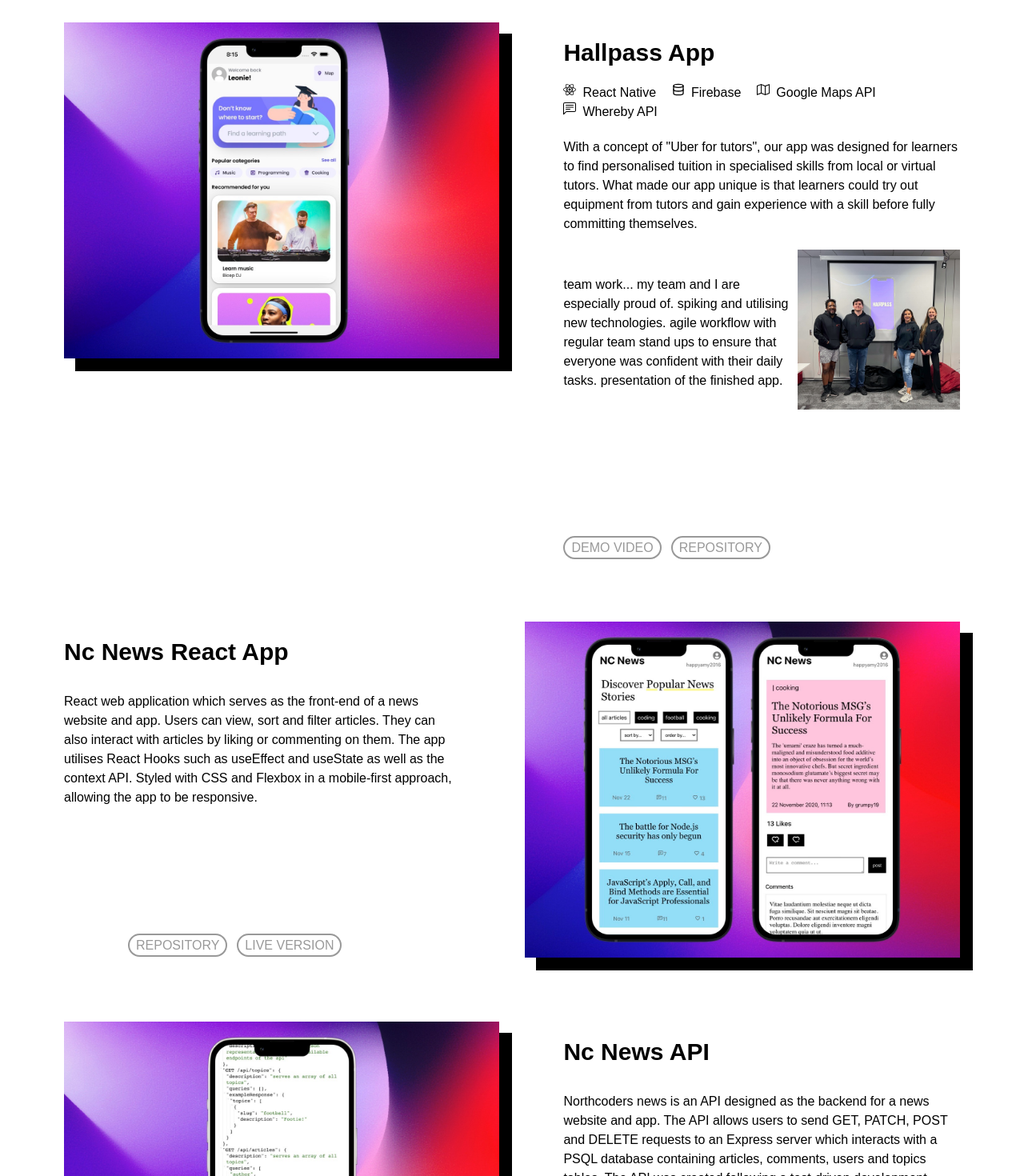
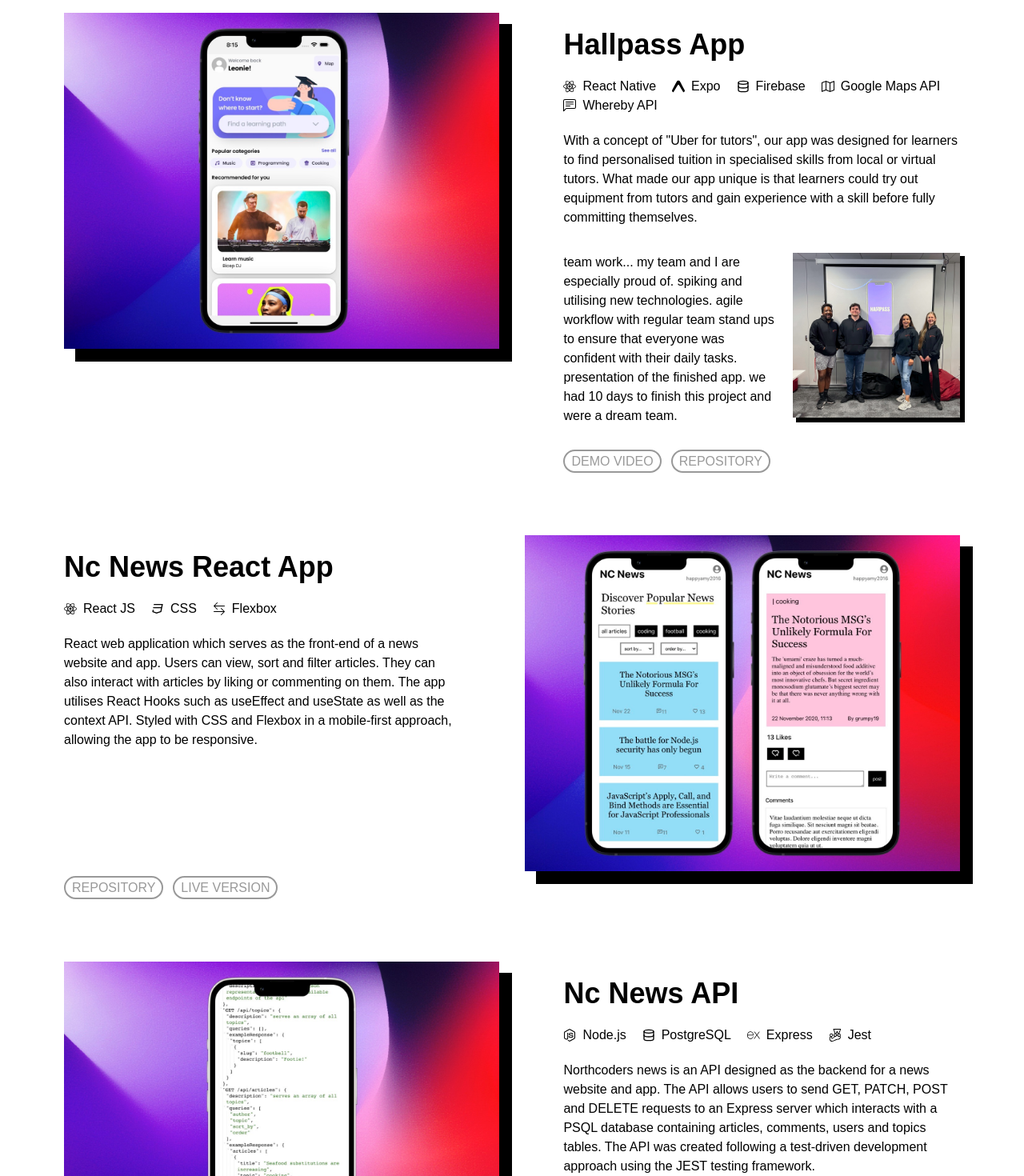
Before and after one commit to LeoniePhelps/Portfolio, a React (Create React App) app: page / in a window 1280 px wide. Shown: the part 840-2310 px from the top of the page at 80% size. Built offline with nearby package versions, Linux system fonts and the light colour scheme.

Commit message:
add icons

```diff
--- a/src/components/Contact.jsx
+++ b/src/components/Contact.jsx
@@ -1,4 +1,6 @@
 import React from "react";
+import { AiOutlineMail } from "react-icons/ai";
+import { BsLinkedin } from "react-icons/bs";
 
 export const Contact = () => {
   return (
@@ -7,7 +9,25 @@ export const Contact = () => {
       class="text-white flex-col items-center text-center mt-20"
     >
       <h1 class="text-6xl font-workSans font-extrabold ">Contact me</h1>
-      <a href={`mailto:leoniehhphelps@gmail.com`}>leoniehhphelps@gmail.com</a>
+
+      <section class="flex flex-row justify-center mt-10">
+        <a class="mr-4 text-2xl" href={`mailto:leoniehhphelps@gmail.com`}>
+          <AiOutlineMail />
+        </a>
+        <a class="text-[18px]" href={`mailto:leoniehhphelps@gmail.com`}>
+          leoniehhphelps@gmail.com
+        </a>
+      </section>
+
+      <a
+        class="text-[#55E6A5] text-4xl flex justify-center mt-3"
+        target="_blank"
+        rel="noopener noreferrer"
+        href={"https://www.linkedin.com/in/leonie-phelps-499099223/"}
+      >
+        <BsLinkedin />
+      </a>
+
       <p class="font-workSans pt-28 text-[#999999]">Leonie Phelps 2022</p>
     </div>
   );
--- a/src/components/NavBar.jsx
+++ b/src/components/NavBar.jsx
@@ -1,5 +1,4 @@
 import React from "react";
-import { BsLinkedin } from "react-icons/bs";
 
 export const NavBar = () => {
   return (
@@ -19,15 +18,6 @@ export const NavBar = () => {
       <button onClick={() => window.location.replace("/#contact")}>
         Contact
       </button>
-
-      <a
-        class="text-[#55E6A5] text-4xl"
-        target="_blank"
-        rel="noopener noreferrer"
-        href={"https://www.linkedin.com/in/leonie-phelps-499099223/"}
-      >
-        <BsLinkedin />
-      </a>
     </header>
   );
 };
--- a/src/components/Projects.jsx
+++ b/src/components/Projects.jsx
@@ -1,8 +1,10 @@
 import React from "react";
-import { SiReact } from "react-icons/si";
+import { SiReact, SiJest, SiExpress, SiExpo } from "react-icons/si";
 import { FiDatabase } from "react-icons/fi";
 import { ImMap2 } from "react-icons/im";
-import { BsChatLeftText } from "react-icons/bs";
+import { BsChatLeftText, BsArrowLeftRight } from "react-icons/bs";
+import { RiCss3Line } from "react-icons/ri";
+import { FaNodeJs } from "react-icons/fa";
 
 export const Projects = () => {
   return (
@@ -32,28 +34,32 @@ export const Projects = () => {
 
       <section class="flex flex-col md:flex-row justify-start mt-10 md:mt-20">
         <img
-          class="h-[230px] w-[300px] md:h-[420px] md:w-[580px] shadow-[15px_15px_0px_1px_black]"
+          class="h-[250px] w-[310px] md:h-[420px] md:w-[580px] shadow-[15px_15px_0px_1px_black]"
           src={require("../images/hallpass.jpg")}
           alt="hallpass app homescreen"
         />
         <article class="md:ml-20">
-          <h1 class="pt-5 md:pt-0 font-workSans font-bold text-3xl mt-5">
+          <h1 class="pt-5 md:pt-0 font-workSans font-bold text-4xl mt-5">
             Hallpass App
           </h1>
           <section class="flex flex-row flex-wrap mt-5">
-            <article class="flex flex-row">
+            <article class="flex flex-row items-center">
               <SiReact />
               <p class="ml-2 mr-4 md:mr-5 font-workSans">React Native</p>
             </article>
-            <article class="flex flex-row">
+            <article class="flex flex-row items-center ">
+              <SiExpo />
+              <p class="ml-2 mr-4 md:mr-5 font-workSans">Expo</p>
+            </article>
+            <article class="flex flex-row items-center ">
               <FiDatabase />
               <p class="ml-2 mr-4 md:mr-5 font-workSans">Firebase</p>
             </article>
-            <article class="flex flex-row">
+            <article class="flex flex-row items-center ">
               <ImMap2 />
               <p class="ml-2 mr-4 md:mr-5 font-workSans">Google Maps API</p>
             </article>
-            <article class="flex flex-row">
+            <article class="flex flex-row items-center ">
               <BsChatLeftText />
               <p class="ml-2 font-workSans">Whereby API</p>
             </article>
@@ -67,21 +73,17 @@ export const Projects = () => {
             before fully committing themselves.
           </p>
 
-          <section class="flex flex-row mt-5">
-            <p class="font-workSans mt-8">
+          <section class="flex flex-col items-center md:items-start md:flex-row mt-8">
+            <section class="flex flex-col">
+              <p class="font-workSans md:mr-5">
                 team work... my team and I are especially proud of. spiking and
-              utilising new technologies. agile workflow with regular team stand
-              ups to ensure that everyone was confident with their daily tasks.
-              presentation of the finished app.
+                utilising new technologies. agile workflow with regular team
+                stand ups to ensure that everyone was confident with their daily
+                tasks. presentation of the finished app. we had 10 days to
+                finish this project and were a dream team.
               </p>
-            <img
-              class="h-[200px] w-[210px] md:h-[200px] md:w-[210px]"
-              src={require("../images/team.jpg")}
-              alt="hallpass app homescreen"
-            />
-          </section>
 
-          <section class="mt-10 md:mt-40">
+              <section class="mt-8 mb-8 md:mb-0">
                 <a
                   target="_blank"
                   rel="noopener noreferrer"
@@ -99,6 +101,13 @@ export const Projects = () => {
                   REPOSITORY
                 </a>
               </section>
+            </section>
+            <img
+              class="h-[200px] w-[210px] md:h-[206px] md:w-[240px] shadow-[5px_5px_0px_1px_black]"
+              src={require("../images/team.jpg")}
+              alt="hallpass app homescreen"
+            />
+          </section>
         </article>
       </section>
 
@@ -106,10 +115,25 @@ export const Projects = () => {
 
       <section class="flex flex-col-reverse md:flex-row justify-end mt-20">
         <article class="md:mr-20">
-          <h1 class=" pt-5 md:pt-0 font-workSans font-bold text-3xl  mt-5">
+          <h1 class=" pt-5 md:pt-0 font-workSans font-bold text-4xl  mt-5">
             Nc News React App
           </h1>
-          <p class="font-workSans mt-8">
+          <section class="flex flex-row flex-wrap mt-5">
+            <article class="flex flex-row items-center">
+              <SiReact />
+              <p class="ml-2 mr-4 md:mr-5 font-workSans">React JS</p>
+            </article>
+            <article class="flex flex-row items-center">
+              <RiCss3Line />
+              <p class="ml-2 mr-4 md:mr-5 font-workSans">CSS</p>
+            </article>
+            <article class="flex flex-row items-center">
+              <BsArrowLeftRight />
+              <p class="ml-2 mr-4 md:mr-5 font-workSans">Flexbox</p>
+            </article>
+          </section>
+
+          <p class="font-workSans mt-5">
             React web application which serves as the front-end of a news
             website and app. Users can view, sort and filter articles. They can
             also interact with articles by liking or commenting on them. The app
@@ -122,7 +146,7 @@ export const Projects = () => {
               target="_blank"
               rel="noopener noreferrer"
               href={"https://github.com/LeoniePhelps/FE-NC-News"}
-              class="font-workSans text-[#999999] border-2 border-[#999999] rounded-2xl p-1 pl-2 pr-2 md:ml-20 mr-3 hover:bg-[#dcdcdc] hover:border-[#dcdcdc] hover:text-black"
+              class="font-workSans text-[#999999] border-2 border-[#999999] rounded-2xl p-1 pl-2 pr-2 mr-3 hover:bg-[#dcdcdc] hover:border-[#dcdcdc] hover:text-black"
             >
               REPOSITORY
             </a>
@@ -137,7 +161,7 @@ export const Projects = () => {
           </section>
         </article>
         <img
-          class="h-[230px] w-[300px] md:h-[420px] md:w-[580px] shadow-[15px_15px_0px_1px_black]"
+          class="h-[250px] w-[310px] md:h-[420px] md:w-[580px] shadow-[15px_15px_0px_1px_black]"
           src={require("../images/nc-news-fe.jpg")}
           alt="nc news app article screens"
         />
@@ -147,15 +171,35 @@ export const Projects = () => {
 
       <section class="flex flex-col md:flex-row justify-start mt-20">
         <img
-          class="h-[230px] w-[300px] md:h-[420px] md:w-[580px] shadow-[15px_15px_0px_1px_black]"
+          class="h-[250px] w-[310px] md:h-[420px] md:w-[580px] shadow-[15px_15px_0px_1px_black]"
           src={require("../images/nc-news-api.jpg")}
           alt="nc news back end api"
         />
         <article class="md:ml-20">
-          <h1 class="pt-5 md:pt-0 font-workSans font-bold text-3xl mt-5">
+          <h1 class="pt-5 md:pt-0 font-workSans font-bold text-4xl mt-5">
             Nc News API
           </h1>
-          <p class="font-workSans mt-8">
+
+          <section class="flex flex-row flex-wrap mt-5">
+            <article class="flex flex-row items-center">
+              <FaNodeJs />
+              <p class="ml-2 mr-4 md:mr-5 font-workSans">Node.js</p>
+            </article>
+            <article class="flex flex-row items-center">
+              <FiDatabase />
+              <p class="ml-2 mr-4 md:mr-5 font-workSans">PostgreSQL</p>
+            </article>
+            <article class="flex flex-row items-center">
+              <SiExpress />
+              <p class="ml-2 mr-4 md:mr-5 font-workSans">Express</p>
+            </article>
+            <article class="flex flex-row items-center">
+              <SiJest />
+              <p class="ml-2 mr-4 md:mr-5 font-workSans">Jest</p>
+            </article>
+          </section>
+
+          <p class="font-workSans mt-5">
             Northcoders news is an API designed as the backend for a news
             website and app. The API allows users to send GET, PATCH, POST and
             DELETE requests to an Express server which interacts with a PSQL
```
Lines whose indentation alone changed are shown as unchanged.
